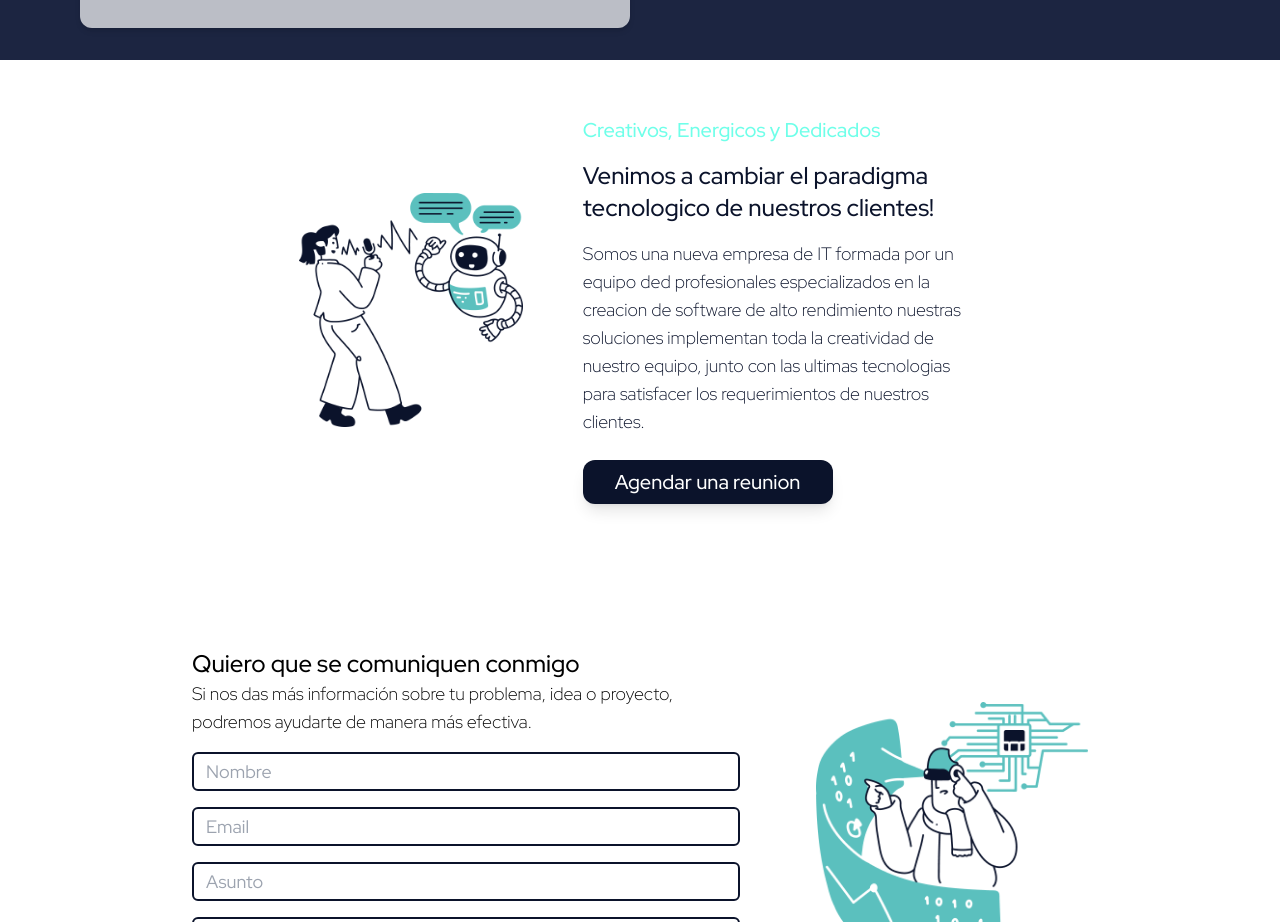
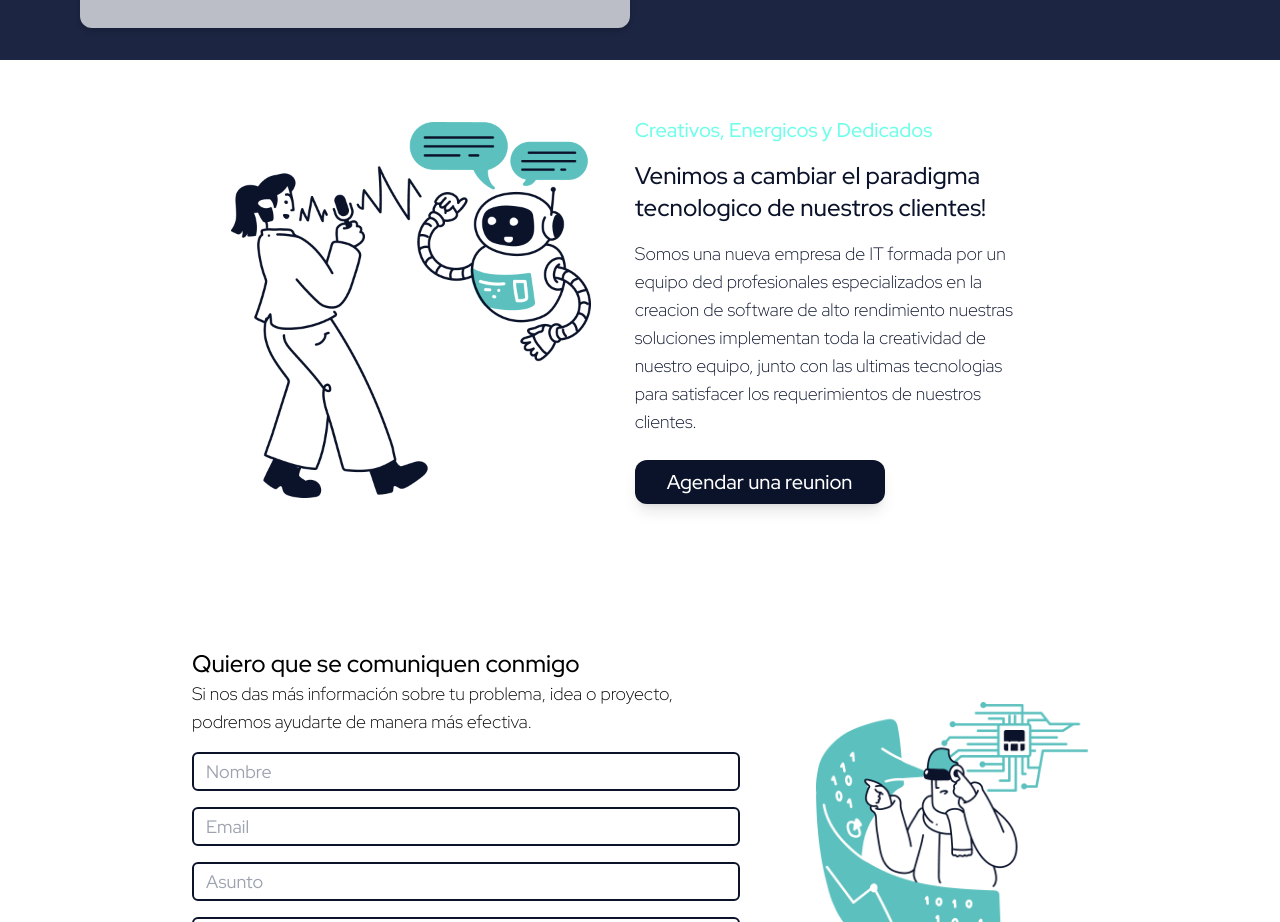
Before and after one commit to Devink-Solutions/devink, a Next.js app: page / in a window 1280 px wide. Shown: the part 2340-3262 px from the top of the page. Built offline with nearby package versions, Linux system fonts and the light colour scheme; what tailwindcss-animated would draw is missing.

Commit message:
fix: email form responsiveness

```diff
--- a/components/ContactForm.jsx
+++ b/components/ContactForm.jsx
@@ -88,7 +88,7 @@ const ContactForm = () => {
             </form>
           </div>
         </div>
-        <figure>
+        <figure className="w-[90%] sm:w-fit">
           <Image
             width={360}
             height={344}
--- a/components/OurExperience.jsx
+++ b/components/OurExperience.jsx
@@ -20,7 +20,7 @@ const OurExperience = () => {
       ref={ref}
     >
       <div className="flex w-full flex-col items-center justify-center xl:flex-row">
-        <figure className={`h-auto w-full  md:w-3/5 md:px-4 xl:mx-0 xl:w-1/5`}>
+        <figure className="w-[90%] sm:w-fit">
           <Image
             width={360}
             height={344}
```
